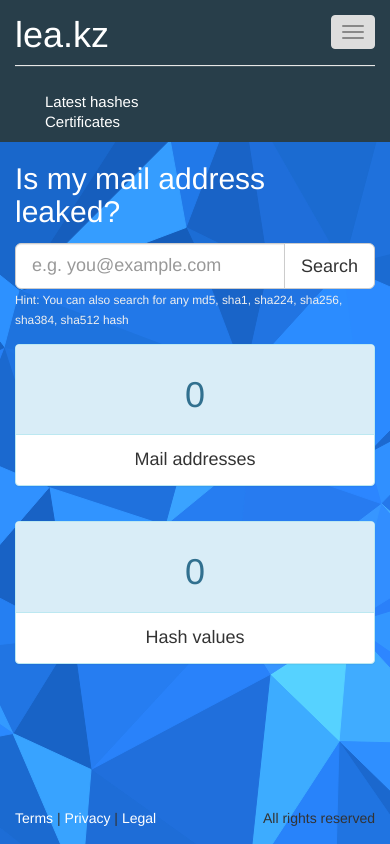
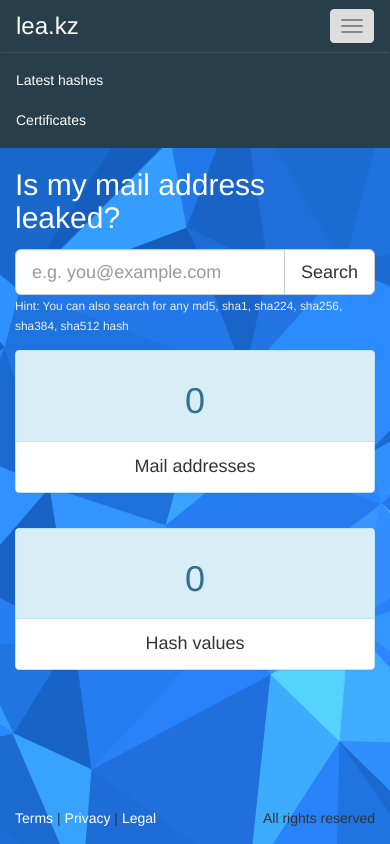
Before and after one commit to p3t3r67x0/leakz, a Flask app: page / in a window 390 px wide, after a click on "Toggle navigation". Run offline with Flask 2, Linux system fonts and the light colour scheme; data that the repository does not hold is empty; some libraries are stand-ins or nearby versions.

Commit message:
refactored navbar

```diff
--- a/static/styles/dracula.css
+++ b/static/styles/dracula.css
@@ -88,65 +88,6 @@ a.wonderworld:hover {
   background-color: #efefef;
 }
 
-.container-fluid>.row>.navbar-header {
-  margin-right: 36px;
-}
-
-.navbar-nav {
-  font-size: 15px;
-  margin-top: 26px;
-  margin-bottom: 10px;
-  margin-left: 36px;
-}
-
-.navbar-default {
-  background-color: transparent;
-  border-radius: 0;
-  border: 0;
-}
-
-.navbar-nav>li>a {
-  line-height: 0;
-}
-
-.navbar-default .navbar-nav>.active>a:focus, .navbar-default .navbar-nav>.active>a:active {
-  background-color: transparent;
-  border: 0;
-  outline: 0;
-  color: #fff;
-}
-
-.navbar-default .navbar-nav>.active>a:hover {
-  background-color: transparent;
-  border: 0;
-  outline: 0;
-  color: #fff;
-}
-
-.navbar-default .navbar-nav>.active>a {
-  background-color: transparent;
-  color: #fff;
-}
-
-.navbar-default .navbar-nav>li>a {
-  color: #fff;
-}
-
-.navbar-nav>li>a:hover, .navbar-nav>li>a:active, .navbar-nav>li>a:focus {
-  border: 0;
-  outline: 0;
-  color: #fff;
-}
-
-.navbar-default .navbar-nav>li>a:hover {
-  color: #efefef;
-}
-
-.navbar-right {
-  margin-right: -29px;
-  margin-top: 15px;
-}
-
 .flex-container {
   display: flex;
   align-items: center;
@@ -183,20 +124,38 @@ a.wonderworld:hover {
   border: 0;
 }
 
+.navbar-brand.h1 {
+  font-size: 29px;
+  margin: 0;
+}
+
+.navbar-default .navbar-collapse, .navbar-default {
+  border-color: #283e4a;
+}
+
+.navbar-default {
+  background-color: #283e4a;
+}
+
+.navbar-default .navbar-brand, .navbar-default .navbar-brand:focus, .navbar-default .navbar-brand:hover, .navbar-default .navbar-nav>li>a, .navbar-default .navbar-nav>li>a:focus, .navbar-default .navbar-nav>li>a:hover {
+  color: #fff;
+}
+
+.navbar-default .navbar-nav>.active>a, .navbar-default .navbar-nav>.active>a:focus, .navbar-default .navbar-nav>.active>a:hover {
+  color: #fff;
+  background-color: #43687c;
+}
+
+.navbar-default .navbar-toggle {
+  background-color: #ddd;
+}
+
 @media (max-width: 767px) {
-  .container-fluid>.row>.navbar-header {
-    margin-right: 0;
-  }
   .form-inline .form-control.cowboy {
     width: auto;
   }
-  .navbar-nav {
-    margin-left: 0;
-  }
-  .navbar-toggle {
-    margin-right: 0;
-    margin-top: 15px;
-    background-color: #ddd;
+  .navbar-brand.h1 {
+    font-size: 24px;
   }
   .cinderella {
     margin-right: -12px;
--- a/templates/header.html
+++ b/templates/header.html
@@ -1,34 +1,19 @@
-<nav class="navbar navbar-default" style="background: #283e4a">
+<nav class="navbar navbar-default ">
   <div class="container">
-    <div class="row">
-      <div class="col-xs-12">
-        <div class="navbar-header">
-          <button type="button" class="navbar-toggle collapsed" data-toggle="collapse" data-target="#navbar" aria-expanded="false" aria-controls="navbar">
+    <div class="navbar-header">
+      <button type="button" class="navbar-toggle collapsed" data-toggle="collapse" data-target="#navbar" aria-expanded="false" aria-controls="navbar">
             <span class="sr-only">Toggle navigation</span>
             <span class="icon-bar"></span>
             <span class="icon-bar"></span>
             <span class="icon-bar"></span>
           </button>
-          <a href="/" class="wonderworld h1">lea.kz</a>
-        </div>
-        <div id="navbar" class="navbar-collapse collapse">
-          <ul class="nav navbar-nav">
-            <li class="active"><a href="/hash/latest">Latest hashes</a></li>
-            <li><a href="/api/cert/www.bundestag.de">Certificates</a></li>
-            <!--<li><a href="/">Developer</a></li>-->
-          </ul>
-          {% if search_visible %}
-          <form class="navbar-form navbar-right hidden-xs" action="/search" role="search">
-            <div class="form-group">
-              <input class="form-control" name="q" placeholder="md5, sha1, sha224, sha256, sha384, sha512" type="search">
-            </div>
-            <button type="submit" class="btn btn-default">
-            <span class="glyphicon glyphicon-search"></span>
-          </button>
-          </form>
-          {% endif %}
-        </div>
-      </div>
+      <a class="navbar-brand h1" href="/">lea.kz</a>
+    </div>
+    <div id="navbar" class="collapse navbar-collapse">
+      <ul class="nav navbar-nav">
+        <li class=""><a href="/hash/latest">Latest hashes</a></li>
+        <li class=""><a href="/api/cert/">Certificates</a></li>
+      </ul>
     </div>
   </div>
 </nav>
```
